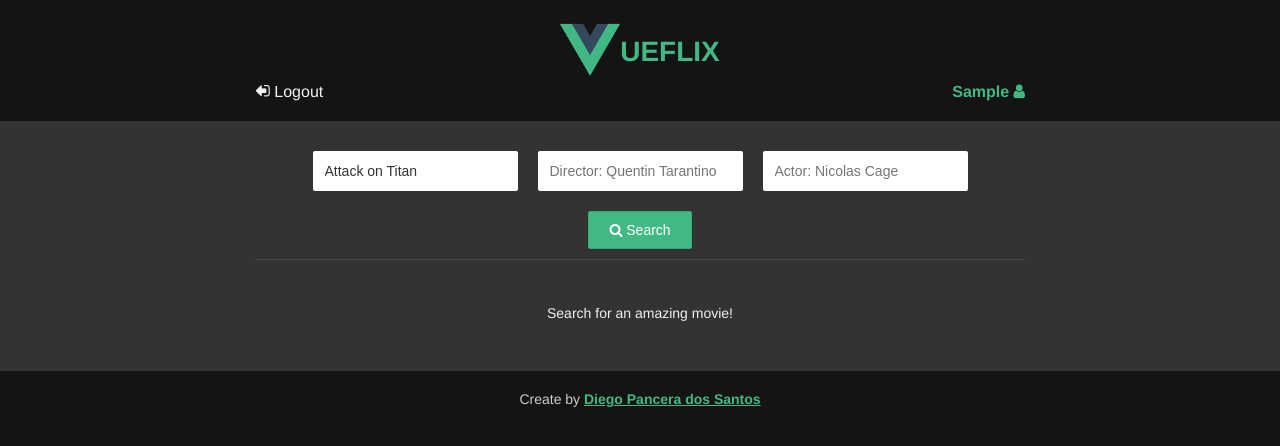
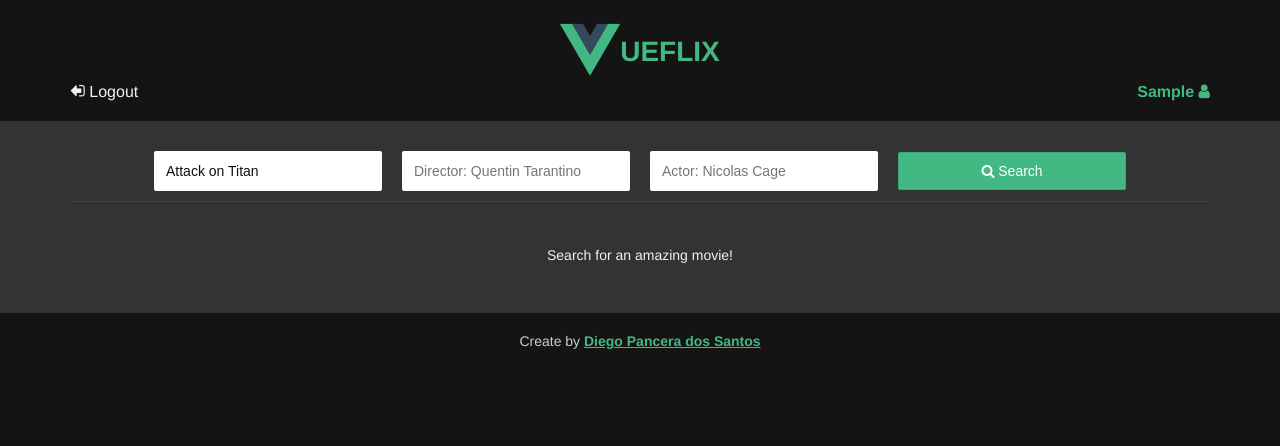
Before and after one commit to diegopscode/Vueflix, a Vue app: page /#/ in a window 1280 px wide. Both pictures are taken after typing "Sample" into the empty fields and a click on the button "Sign In". Shown: the top 446 px of the page. Built offline with nearby package versions, Linux system fonts and the light colour scheme; what Axios would draw is missing.

Commit message:
Ajustes no estilo

```diff
--- a/src/assets/scss/components/form.scss
+++ b/src/assets/scss/components/form.scss
@@ -15,7 +15,7 @@
     .form-input {
         font-size: 14px;
         padding: 10px;
-        color: #333;
+        color: #111;
         border: 2px solid white;
         border-radius: 2px;
         width: 100%;
@@ -61,6 +61,14 @@
         justify-content: center;
         align-items: center;
         flex-wrap: wrap;
+
+        > div {
+            width: 20%;
+        }
+
+        .btn.btn-submit {
+            width: 100%;
+        }
     }
 
     .btn {
--- a/src/assets/scss/global.scss
+++ b/src/assets/scss/global.scss
@@ -1,5 +1,5 @@
 .container {
-    max-width: 800px;
+    max-width: 1170px;
     width: 100%;
     padding: 0 15px;
 
```
